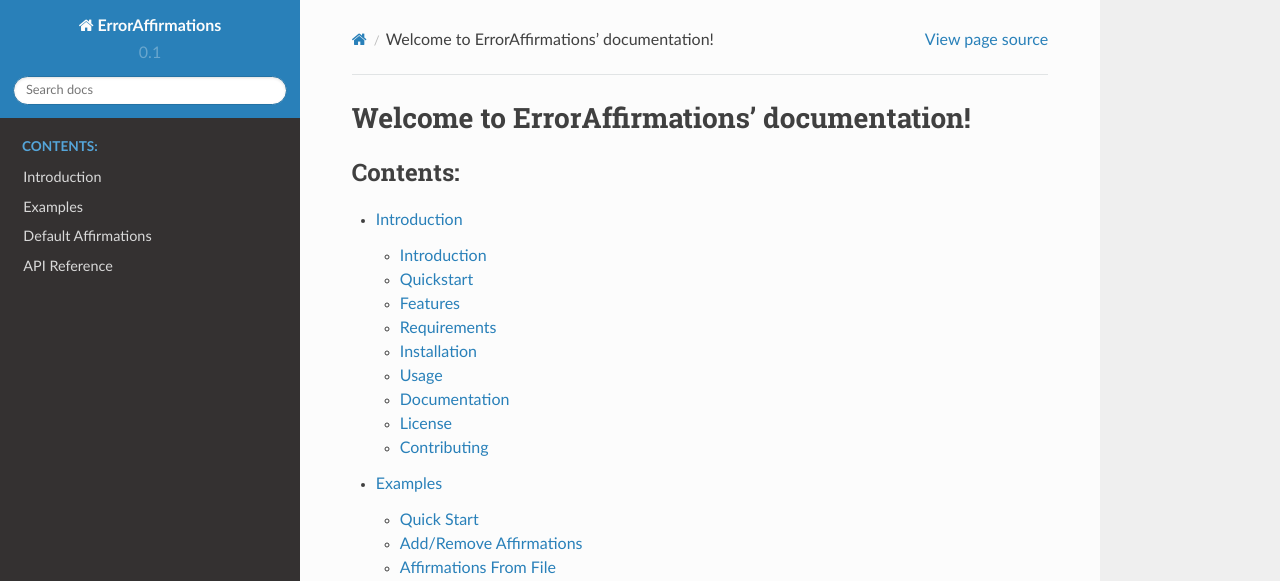
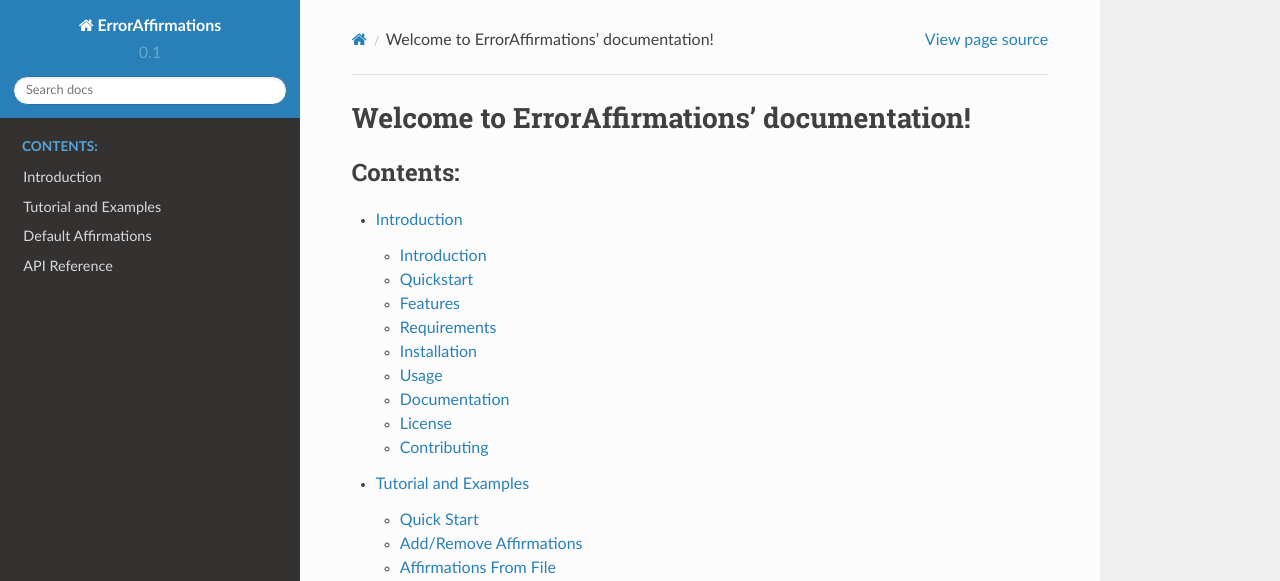
Before and after one commit to ThomasGesseyJones/ErrorAffirmations, a Sphinx documentation site: the page built from docs/source/index.rst, in a window 1280 px wide. Shown: the top 581 px of the page. Built offline with Sphinx 7.4.7 and the Read the Docs theme 2.0.0, drawn with Linux system fonts in a browser that asks for light colours.

Commit message:
Rename to Tutorial and Examples

```diff
--- a/docs/source/examples.rst
+++ b/docs/source/examples.rst
@@ -1,6 +1,6 @@
-========
-Examples
-========
+=====================
+Tutorial and Examples
+=====================
 
 Here are some examples of how to use ``ErrorAffirmations`` and its various
 features:
--- a/docs/source/index.rst
+++ b/docs/source/index.rst
@@ -11,6 +11,6 @@ Welcome to ErrorAffirmations' documentation!
    :caption: Contents:
 
    Introduction <intro>
-   Examples <examples>
+   Tutorial and Examples <examples>
    Default Affirmations <default>
    API Reference <api>
```
